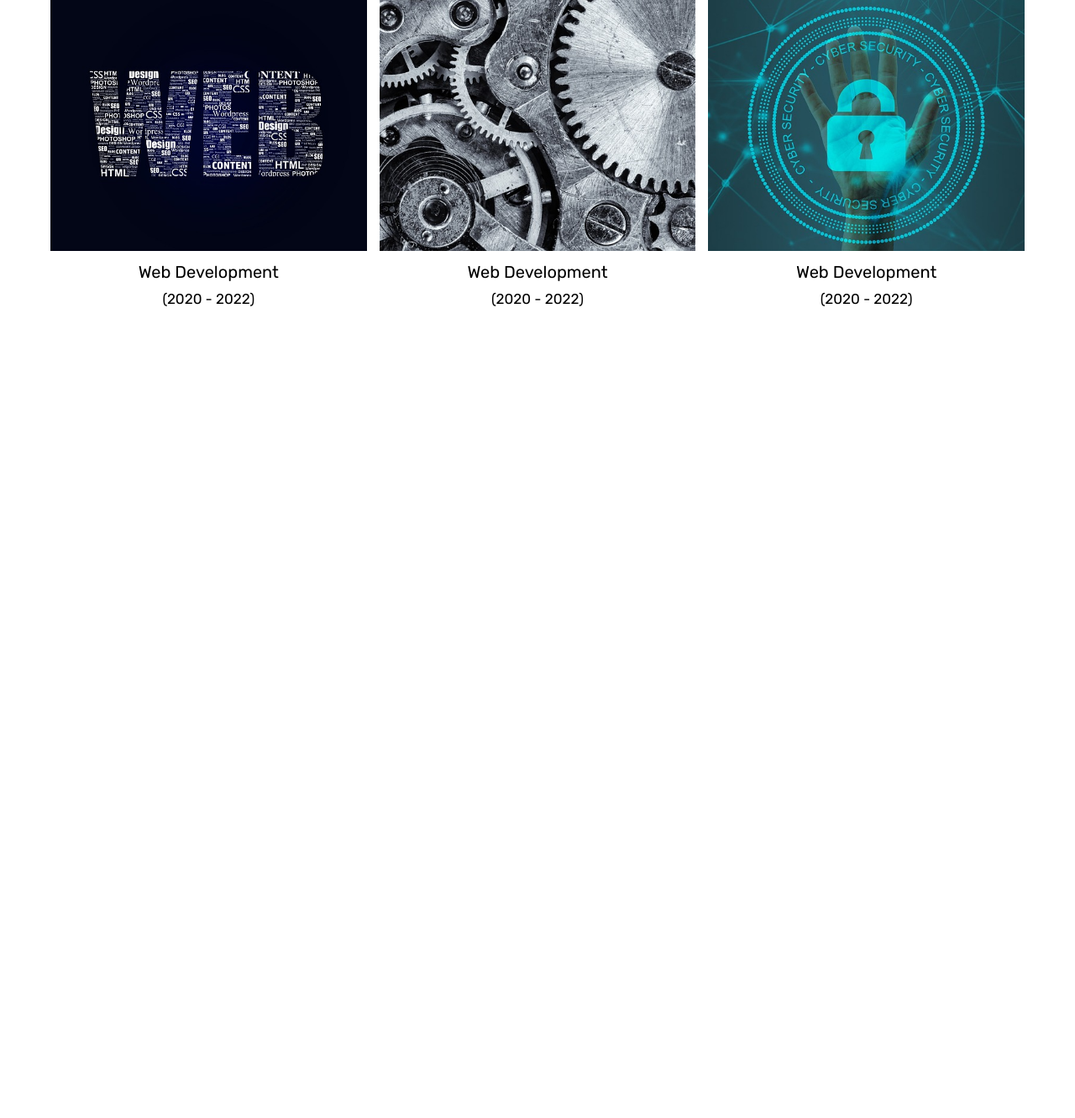
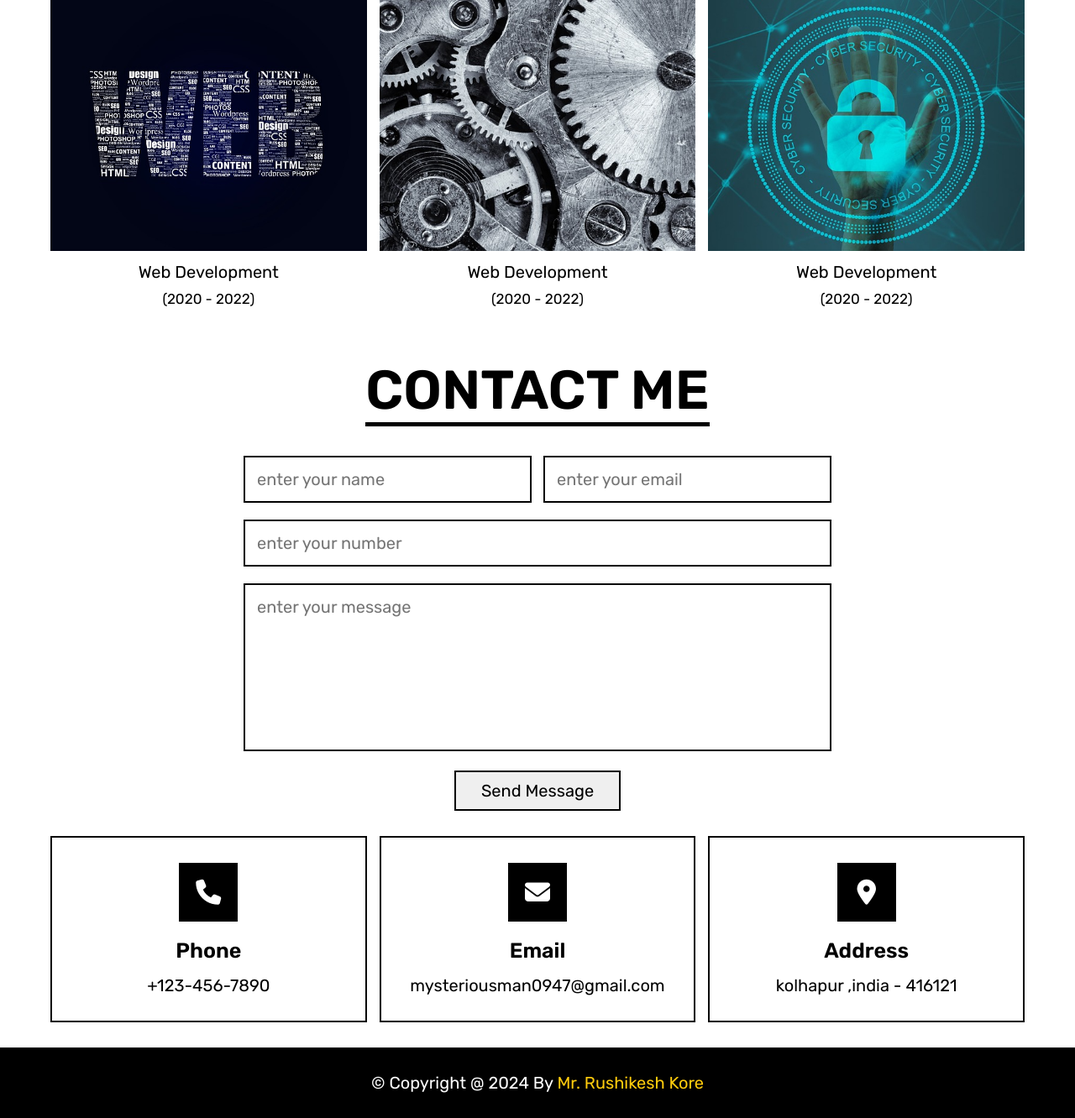
Before and after one commit to Project047/portfolio-2, a PHP site: page / in a window 1280 px wide. Shown: the part 3978-5310 px from the top of the page at 84% size. Before the commit the page ends 4343 px from the top, so only its background shows below. Run offline with PHP 8.4, Linux system fonts and the light colour scheme; some libraries are stand-ins or nearby versions.

Commit message:
new update

```diff
--- a/css/style.css
+++ b/css/style.css
@@ -302,6 +302,78 @@
   opacity: 1;
 }
 
+.contact form {
+  max-width: 70rem;
+  margin: 0 auto;
+}
+
+.contact form .box {
+  width: 100%;
+  padding: 1.4rem;
+  font-size: 2rem;
+  text-transform: none;
+  border: var(--border-light);
+  margin: 1rem 0;
+}
+
+.contact form textarea {
+  height: 20rem;
+  resize: none;
+}
+
+.contact form .flex {
+  display: flex;
+  flex-wrap: wrap;
+  justify-content: space-between;
+}
+
+.contact form .flex .box {
+  width: 49%;
+}
+
+.contact .box-container {
+  display: grid;
+  grid-template-columns: repeat(auto-fit, minmax(30rem, 1fr));
+  gap: 1.5rem;
+  align-items: flex-start;
+  margin-top: 3rem;
+}
+
+.contact .box-container .box {
+  padding: 3rem 2rem;
+  border: var(--border-light);
+}
+
+.contact .box-container .box i {
+  font-size: 3rem;
+  height: 7rem;
+  width: 7rem;
+  line-height: 7rem;
+  color: var(--white);
+  background-color: var(--black);
+  margin-bottom: 0.5rem;
+}
+.contact .box-container .box h3 {
+  margin: 1.5rem 0;
+  font-size: 2.5rem;
+}
+
+.contact .box-container .box p {
+  font-size: 2rem;
+  text-transform: none;
+}
+.credit {
+  text-align: center;
+  background-color: var(--black);
+  padding: 3rem;
+  font-size: 2rem;
+  color: var(--white);
+}
+
+.credit span {
+  color: var(--yellow);
+}
+
 /*heder section end*/
 /* body style end */
 
@@ -337,6 +409,10 @@
 
   .about .biography .bio h3 {
     font-size: 2rem;
+  }
+
+  .contact form .flex .box {
+    width: 100%;
   }
 }
 
--- a/index.php
+++ b/index.php
@@ -191,9 +191,6 @@
             </div>
         </div>
 
-
-
-
     </section>
 
 
@@ -240,30 +237,46 @@
 
         </div>
 
-
-
-
-
-
-
     </section>
-
-
-
-
-
-
-
-
-
-
-
 
     <!-- portfolio section end -->
 
+    <!-- contact section starts -->
+    <section class="contact" id="contact">
+        <h1 class="heading"><span>contact me</span></h1>
 
+        <form action="" method="post">
+            <div class="flex">
+                <input type="text" name="name" placeholder="enter your name" class="box" required>
+                <input type="email" name="email" placeholder="enter your email" class="box" required>
+            </div>
+            <input type="number" min="0" name="number" placeholder="enter your number" class="box" required>
+            <textarea name="message" class="box" placeholder="enter your message" required cols="30" rows="10"></textarea>
+            <input type="submit" value="send message" name="send" class="btn">
+        </form>
+        <div class="box-container">
+            <div class="box">
+                <i class="fas fa-phone"></i>
+                <h3>phone</h3>
+                <p>+123-456-7890</p>
+            </div>
 
+            <div class="box">
+                <i class="fas fa-envelope"></i>
+                <h3>email</h3>
+                <p>mysteriousman0947@gmail.com</p>
+            </div>
 
+            <div class="box">
+                <i class="fas fa-map-marker-alt"></i>
+                <h3>address</h3>
+                <p>kolhapur ,india - 416121</p>
+            </div>
+    </section>
+
+    <!-- contact section end -->
+
+    <div class="credit"> &copy; copyright @ <?php echo date('Y'); ?> by <span>mr. rushikesh kore</span></div>
 
 
 
--- a/js/script.js
+++ b/js/script.js
@@ -28,4 +28,20 @@
     header.classList.remove("active");
     document.body.classList.remove("active");
   }
+
+  document.querySelectorAll("section").forEach((sec) => {
+    let top = window.scrollY;
+    let offset = sec.offsetTop - 150;
+    let height = sec.offsetHeight;
+    let id = sec.getAttribute("id");
+
+    if (top >= offset && top < offset + height) {
+      document.querySelectorAll(".header .navbar a").forEach((links) => {
+        links.classList.remove("active");
+        document
+          .querySelector(".header .navbar a[href*='+id+']")
+          .classList.add("active");
+      });
+    }
+  });
 };
```
